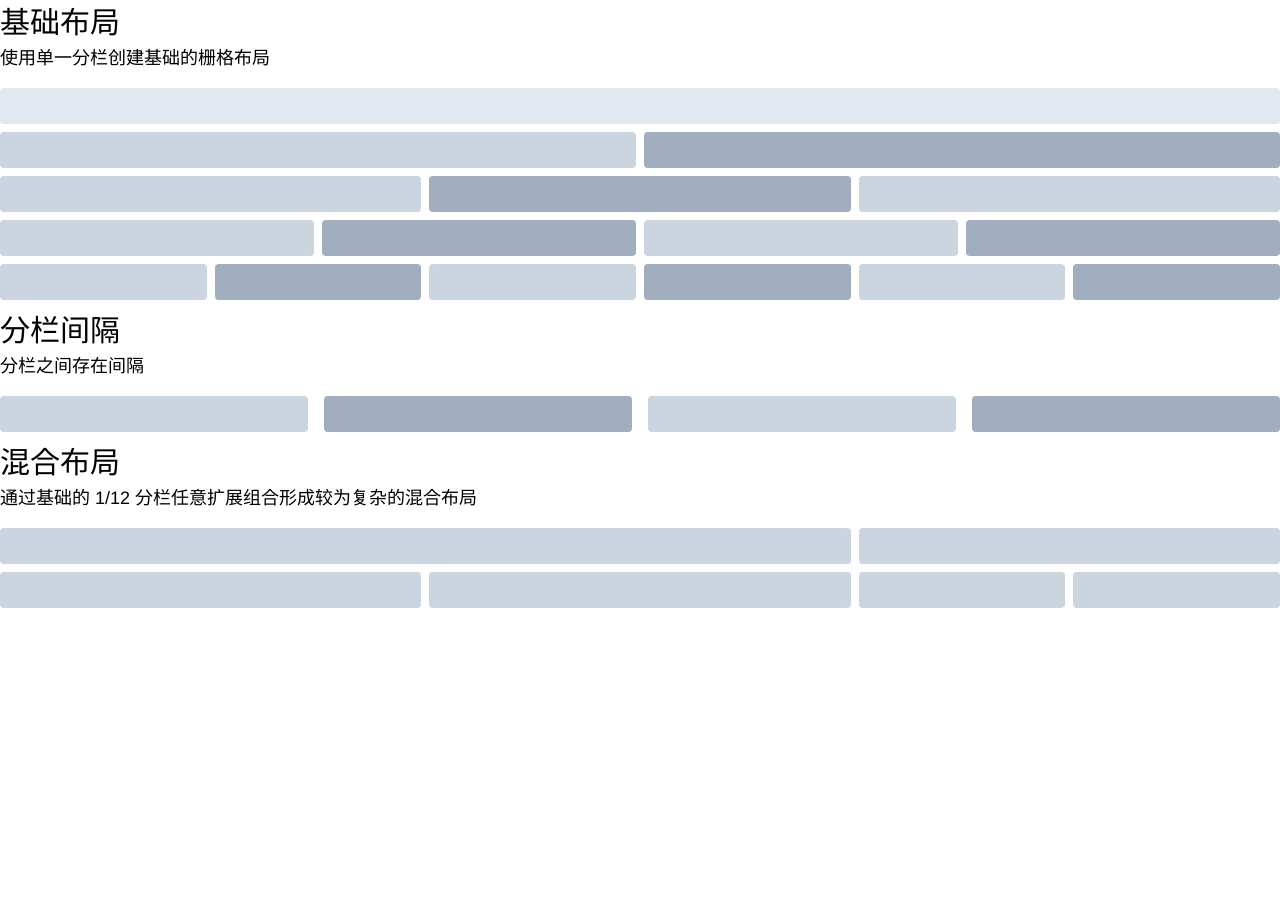
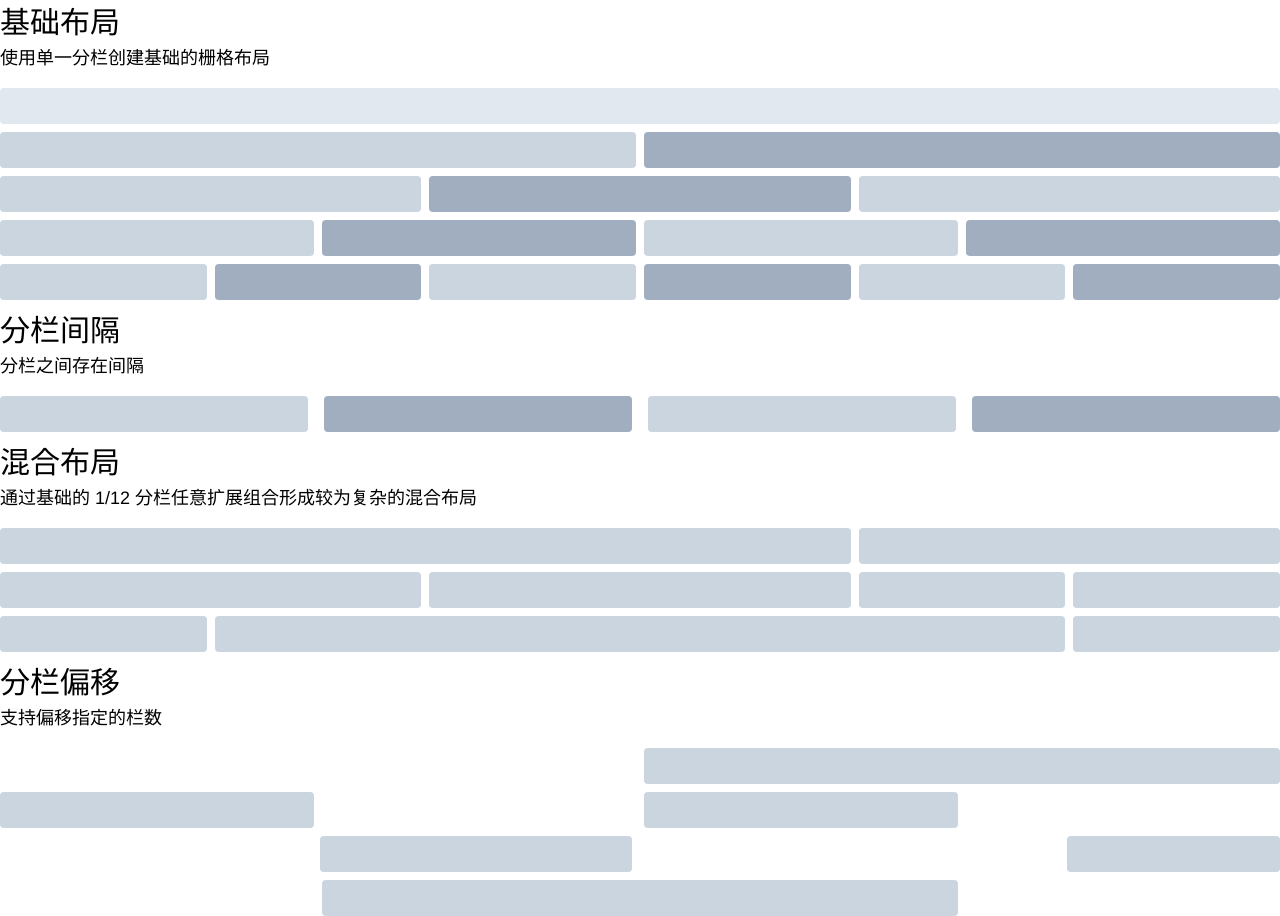
Before and after one commit to zhongqi7777/vuecli4-dashboard, a Vue app: page /#/tailwindcss/gird in a window 1280 px wide. Before the commit the page ends 800 px from the top, so only its background shows below. Built offline with nearby package versions, Linux system fonts and the light colour scheme; what vue-drag-drop would draw is missing.

Commit message:
modified:   src/views/demo/tailwindcss/grid.vue

```diff
--- a/src/views/demo/tailwindcss/grid.vue
+++ b/src/views/demo/tailwindcss/grid.vue
@@ -57,6 +57,35 @@
       <div class="col-span-2 grid-content bg-gray-400 ..."></div>
       <div class="col-span-2 grid-content bg-gray-400 ..."></div>
     </div>
+
+    <div class="grid grid-cols-12 gap-2 mb-2">
+      <div class="col-span-2 grid-content bg-gray-400  ..."></div>
+      <div class="col-span-8 grid-content bg-gray-400 ..."></div>
+      <div class="col-span-2 grid-content bg-gray-400 ..."></div>
+    </div>
+
+    <p class="text-3xl ...">分栏偏移</p>
+    <p class="text-lg mb-4">
+      支持偏移指定的栏数
+    </p>
+
+    <div class="grid grid-cols-12 gap-2 mb-2">
+      <div class="col-start-7 col-span-6 grid-content bg-gray-400 ..."></div>
+    </div>
+
+    <div class="grid grid-cols-12 gap-2 mb-2">
+      <div class="col-span-3 grid-content bg-gray-400 ..."></div>
+      <div class="col-start-7 col-span-3 grid-content bg-gray-400 ..."></div>
+    </div>
+
+    <div class="grid grid-cols-12 gap-2 mb-2">
+      <div class="col-start-4 col-span-3 grid-content bg-gray-400 ..."></div>
+      <div class="col-start-11 col-span-3 grid-content bg-gray-400 ..."></div>
+    </div>
+
+     <div class="grid grid-cols-12 gap-2 mb-2">
+      <div class="col-start-4 col-span-6 grid-content bg-gray-400 ..."></div>
+    </div>
   </div>
 </template>
 
```
